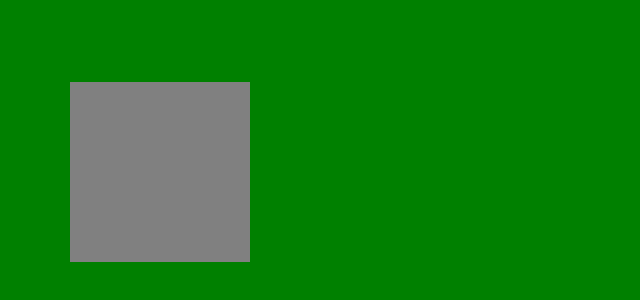
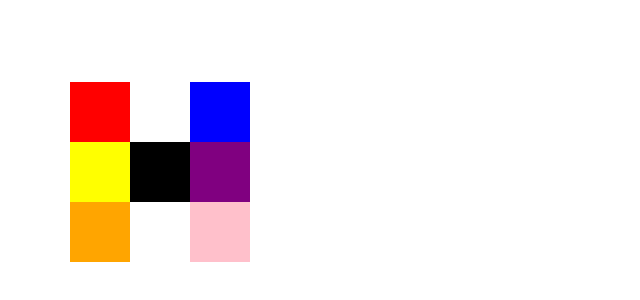
Before and after one commit to Sebastienbezombes/logo-hetic, a plain HTML site: page index.html in a window 1280 px wide. Shown: the part 112-412 px from the top of the page, without its empty margins (0-640 px from the left). Drawn offline with Linux system fonts and the light colour scheme.

Commit message:
flexbox grid (structure)

```diff
--- a/css/style.css
+++ b/css/style.css
@@ -1,9 +1,3 @@
-body {
-  background: green;
-  width: 320px;
-  height: 568px;
-}
-
 .all {
   display: flex;
   justify-content: center;
@@ -19,5 +13,71 @@ body {
   display: block;
   width: 180px;
   height: 180px;
-  background-color: grey;
+  background-color: white;
 }
+
+/*---------Ligne 1---------------*/
+
+.firstLine {
+  display: flex;
+  justify-content: space-between;
+}
+
+.firstLine .col1Row1 {
+  width: 60px;
+  height: 60px;
+  background-color: red;
+}
+
+.firstLine .col3Row1 {
+  width: 60px;
+  height: 60px;
+  background-color: blue;
+}
+
+/*--------Fin de la ligne 1------------*/
+
+/*-----------Ligne 2--------------*/
+
+.secondLine {
+  display: flex;
+}
+
+.secondLine .col1Row2 {
+  width: 60px;
+  height: 60px;
+  background-color: yellow;
+}
+
+.secondLine .col2Row2 {
+  width: 60px;
+  height: 60px;
+  background-color: black;
+}
+
+.secondLine .col3Row2 {
+  width: 60px;
+  height: 60px;
+  background-color: purple;
+}
+
+/*--------Fin de la ligne 2------------*/
+
+/*-----------Ligne 3--------------*/
+
+.firstLine {
+  display: flex;
+  justify-content: space-between;
+}
+
+.firstLine .col1Row3 {
+  width: 60px;
+  height: 60px;
+  background-color: orange;
+}
+
+.firstLine .col3Row3 {
+  width: 60px;
+  height: 60px;
+  background-color: pink;
+}
--- a/index.html
+++ b/index.html
@@ -16,7 +16,7 @@
           <div class="col3Row1"></div>
         </div>
 
-        <div class="secondtLine">
+        <div class="secondLine">
           <div class="col1Row2"></div>
           <div class="col2Row2"></div>
           <div class="col3Row2"></div>
```
